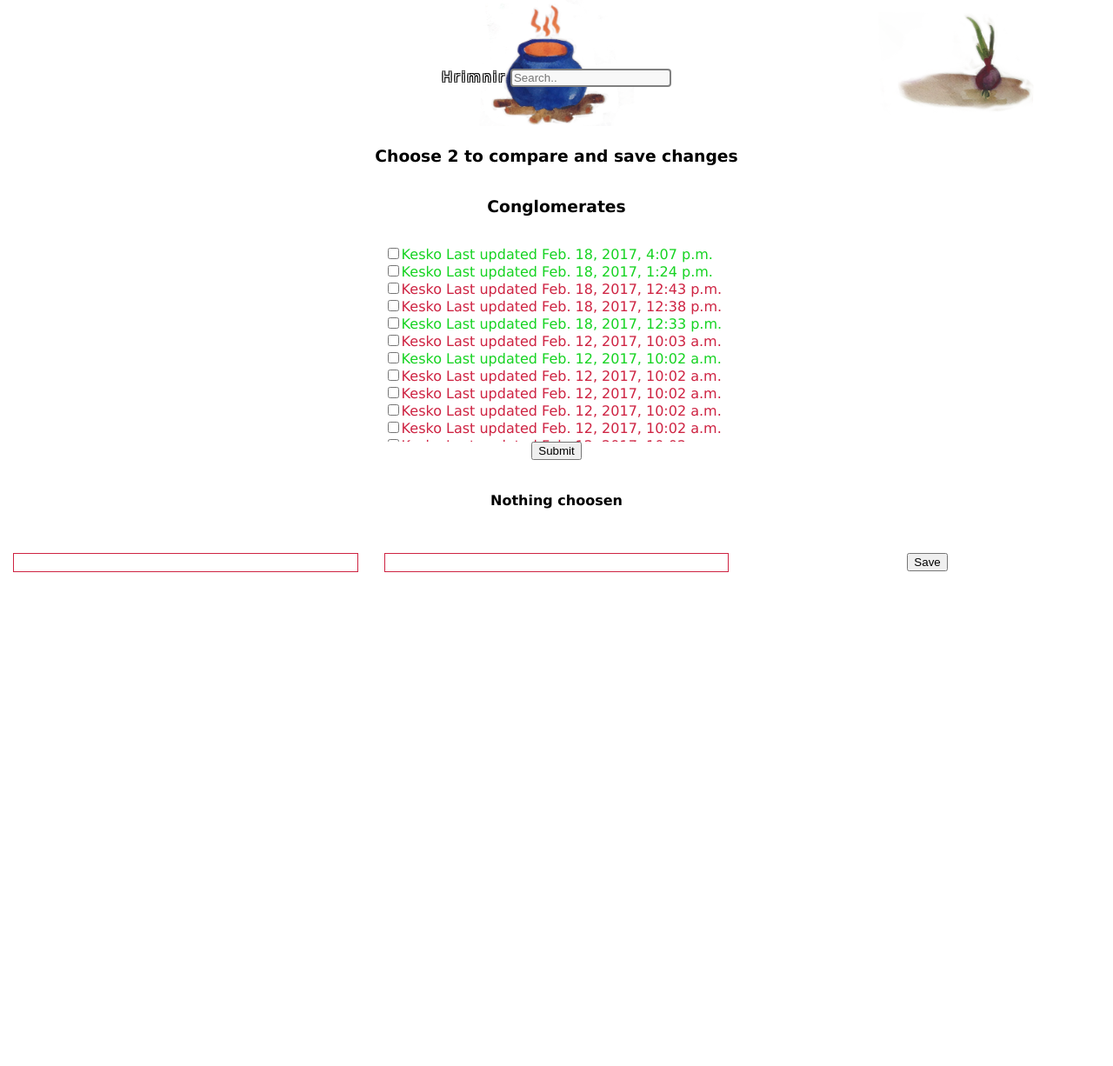
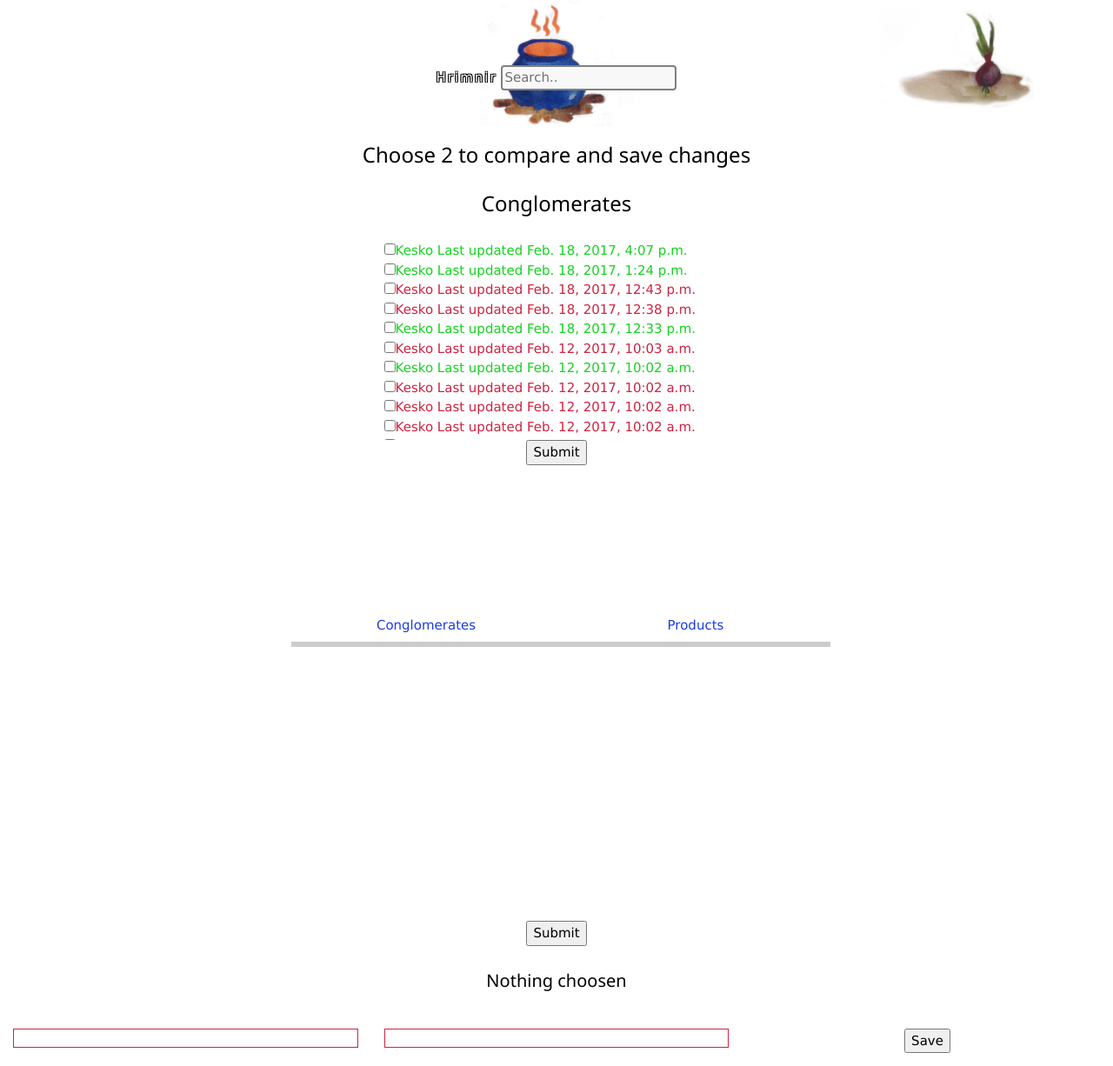
Before and after one commit to brica1000/Hrimnir, a Django app: page /compare_edits/ in a window 1280 px wide. Shown: the whole page at 87% size. Before the commit the page ends 658 px from the top, so only its background shows below. Run offline with Django 3.2, Linux system fonts and the light colour scheme; a user stored in the database is signed in; data comes from the database, SQL or seed files in the repository.

Commit message:
working on tabs

```diff
--- a/thesite/templates/thesite/compare_edits.html
+++ b/thesite/templates/thesite/compare_edits.html
@@ -19,6 +19,7 @@
                 {% if c.pk in info %}checked{% endif %}>{{ c.name }} Last updated {{ c.last_updated }}
               </li>
               {% endfor %}
+          </ul>
         </div>
     </div>
     <div>
@@ -41,8 +42,73 @@
     <button type="submit" name="action_1" value="checkboxes">Submit</button>
   </div>
 
+<div class="spacer"></div>
 
 
+<div>
+    <div class="col-3"></div>
+    <div class="col-9">
+
+            <div class="w3-row">
+              <a href="javascript:void(0)" onclick="openCity(event, 'London');">
+                <div class="w3-third tablink w3-bottombar w3-hover-light-grey w3-padding centered">Conglomerates</div>
+              </a>
+              <a href="javascript:void(0)" onclick="openCity(event, 'Paris');">
+                <div class="w3-third tablink w3-bottombar w3-hover-light-grey w3-padding centered">Products</div>
+              </a>
+            </div>
+
+          <div class="scroll-box-medium">
+            <div id="London" class="w3-container city" style="display:none">
+                  <ul>
+                      {% for c in conglomerates %}
+                      <li {% if not c.approved_edit %} style="color: #ce2342;" {% endif %}>
+                        <input type="checkbox" name="checkbox" value="{{ c.pk }}"
+                        {% if c.pk in info %}checked{% endif %}>{{ c.name }} Last updated {{ c.last_updated }}
+                      </li>
+                      {% endfor %}
+                  </ul>
+            </div>
+
+            <div id="Paris" class="w3-container city" style="display:none">
+              <ul>
+                  {% for p in products %}
+                  <li {% if not p.approved_edit %} style="color: #ce2342;" {% endif %}>
+                    <input type="checkbox" name="checkbox" value="{{ p.pk }}"
+                    {% if p.pk in info %}checked{% endif %}>{{ p.name }} Last updated {{ p.last_updated }}
+                    {% if p.approved_edit %}  {% else %} {% endif %}</li>
+                  {% endfor %}
+              </ul>
+            </div>
+          </div>
+
+    </div>
+</div>
+<div class="centered">
+  <button type="submit" name="action_1" value="checkboxes">Submit</button>
+</div>
+
+
+
+  <script>
+  function openCity(evt, cityName) {
+    var i, x, tablinks;
+    x = document.getElementsByClassName("city");
+    for (i = 0; i < x.length; i++) {
+       x[i].style.display = "none";
+    }
+    tablinks = document.getElementsByClassName("tablink");
+    for (i = 0; i < x.length; i++) {
+       tablinks[i].className = tablinks[i].className.replace(" w3-border-red", "");
+    }
+    document.getElementById(cityName).style.display = "block";
+    evt.currentTarget.firstElementChild.className += " w3-border-red";
+  }
+  </script>
+
+
+
+<!-- Lower half of page -->
 
 <div>
     {% if message_1 == "" %}
--- a/thesite/templates/thesite/index.html
+++ b/thesite/templates/thesite/index.html
@@ -7,6 +7,7 @@
     <meta name="viewport" content="width=device-width, initial-scale=1">
     <title>Hrimnir</title>
     <link rel="stylesheet" href="/static/css/base.css">
+    <link rel="stylesheet" href="https://www.w3schools.com/lib/w3.css">
   </head>
 
   <body>
```
